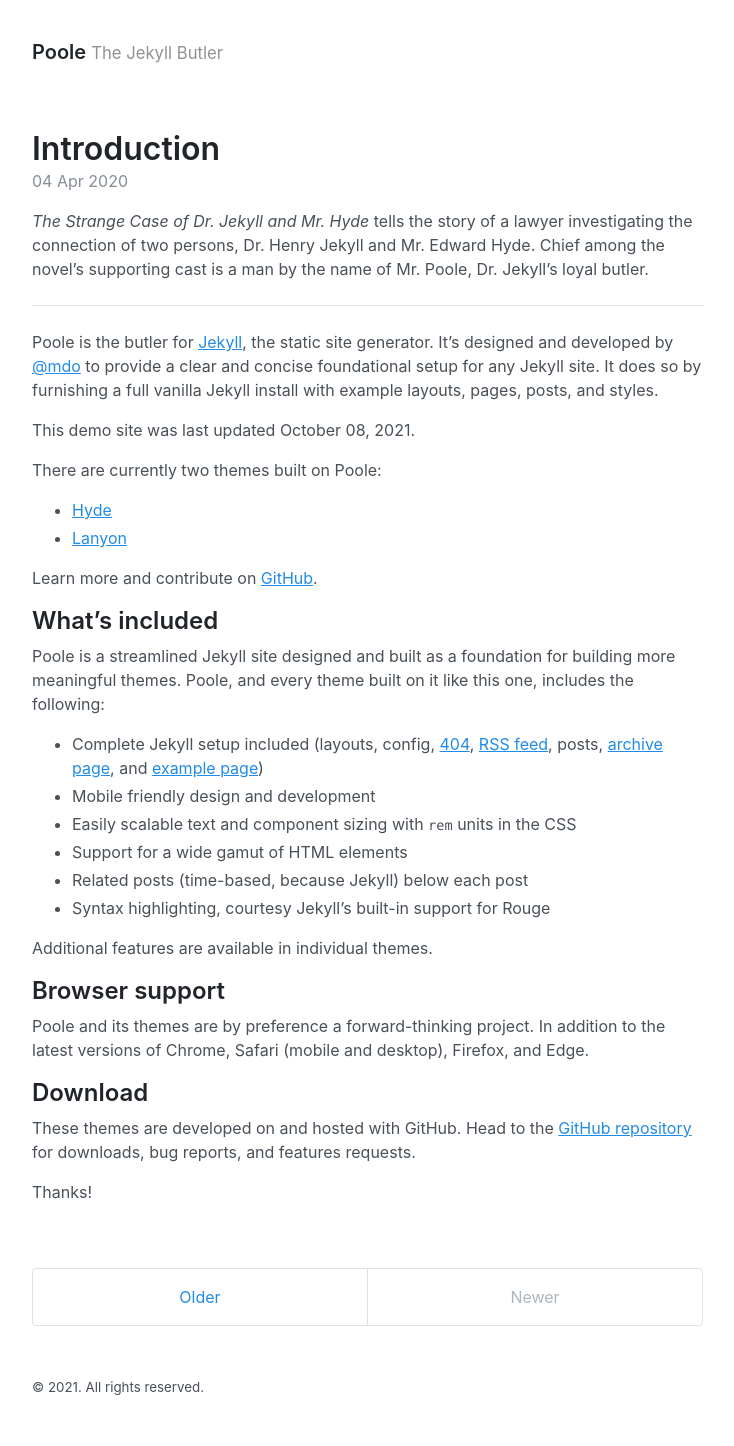
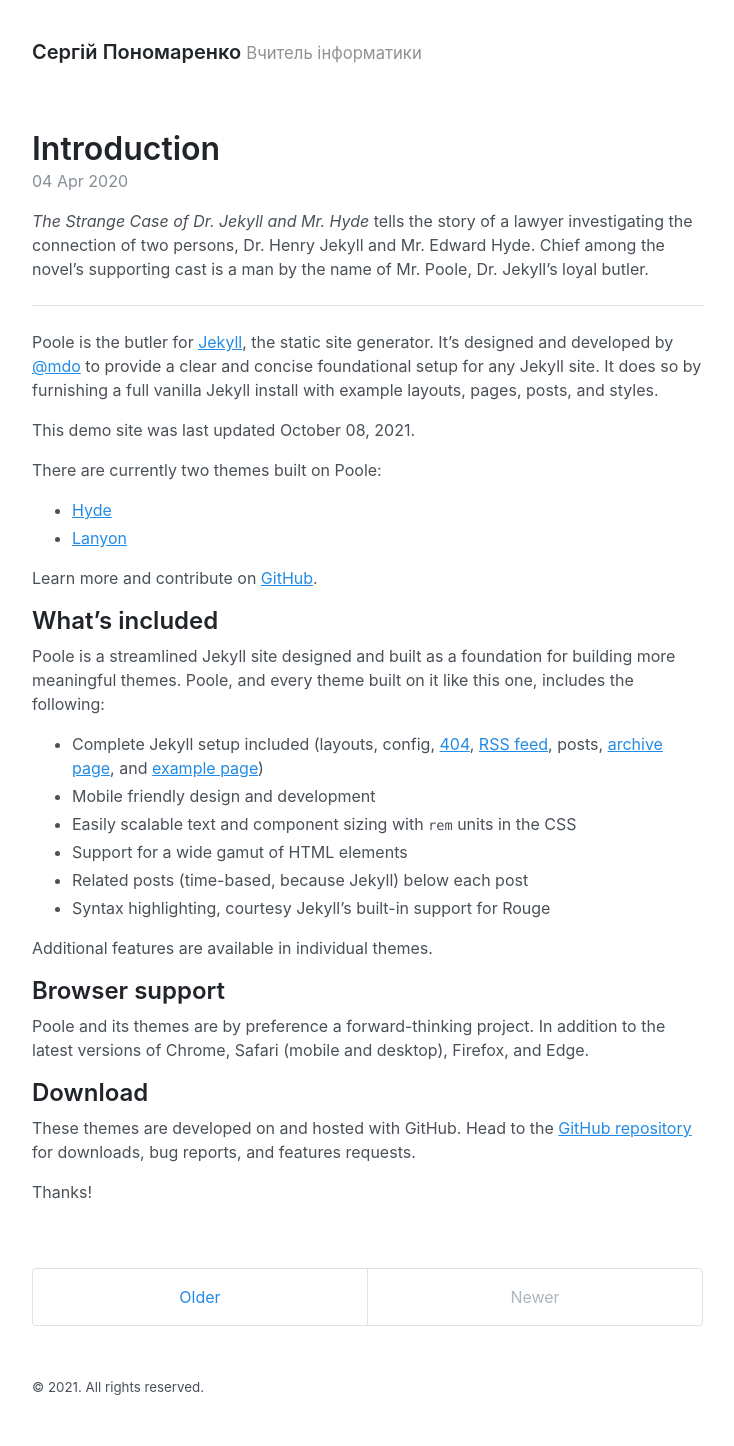
Before and after one commit to penko12/penko12.github.io, a Jekyll site: the page built from index.html, in a window 1280 px wide. Shown: the whole page, without its empty margins (272-1006 px from the left). Built offline with Jekyll 4.4.1, drawn with Linux system fonts in a browser that asks for light colours; the list of posts is cut into pages by our own code.

Commit message:
Update _config.yml

```diff
--- a/_config.yml
+++ b/_config.yml
@@ -1,6 +1,6 @@
 # Setup
-title: Poole
-tagline: The Jekyll Butler
+title: Сергій Пономаренко
+tagline: Вчитель інформатики
 url: https://getpoole.com
 paginate: 1
 baseurl: ""
```
